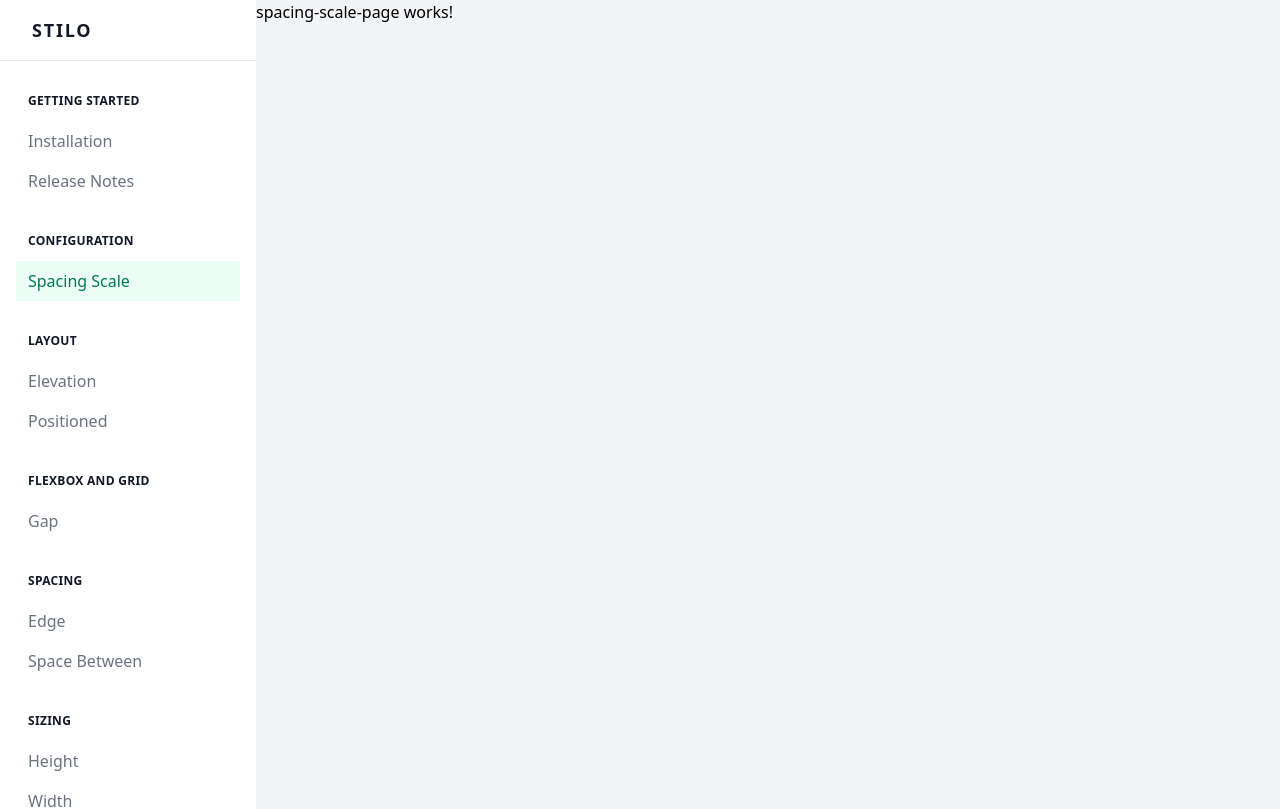
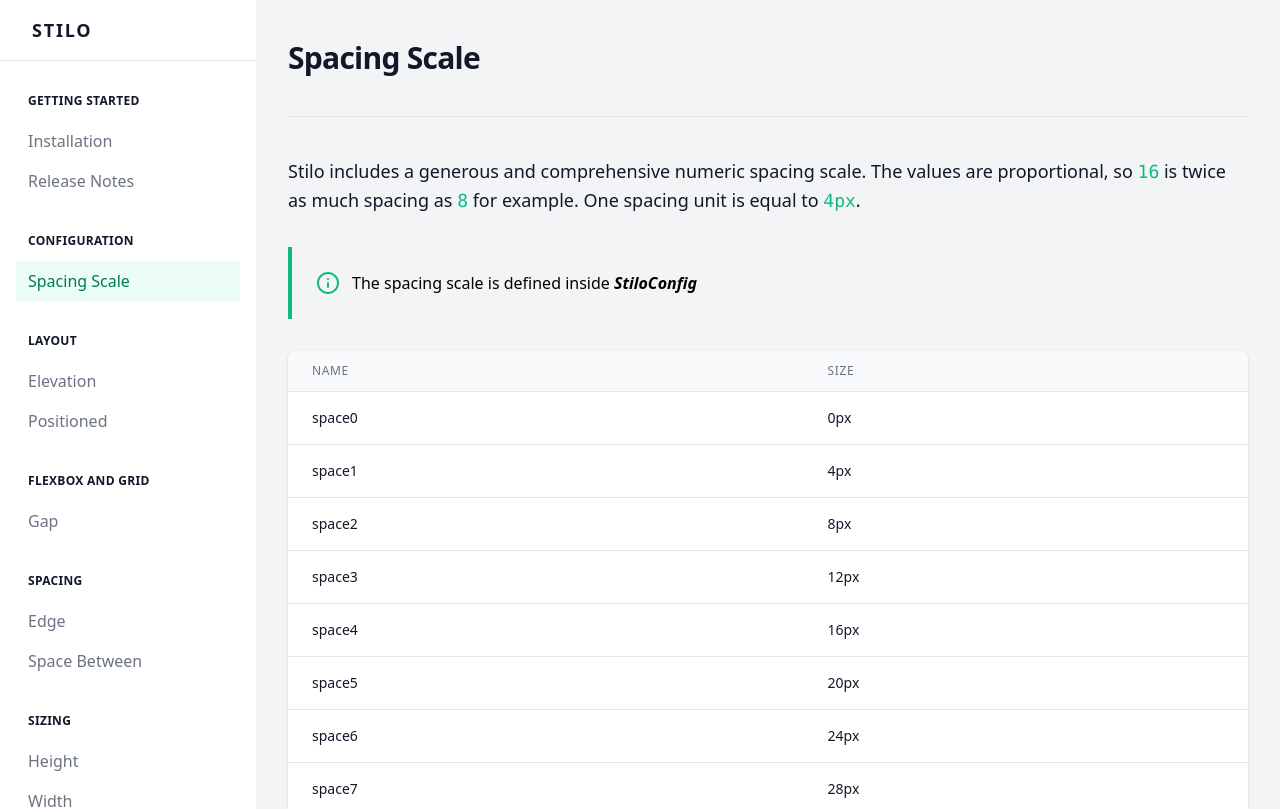
Before and after one commit to mirkorap/stilo-documentation, an Angular app: page /docs/spacing-scale in a window 1280 px wide. Shown: the top 809 px of the page. Built offline with nearby package versions, Linux system fonts and the light colour scheme.

Commit message:
feat: add documentation for spacing scale

```diff
--- /dev/null
+++ b/src/app/config/scale.config.ts
@@ -0,0 +1,9 @@
+import { InjectionToken } from '@angular/core';
+
+export const SCALE_CONFIG = new InjectionToken<number[]>('scale.config');
+
+export const SPACING_SCALE_UNIT = 4;
+
+export const SPACING_SCALE_CONFIG = [
+  0, 1, 2, 3, 4, 5, 6, 7, 8, 9, 10, 11, 12, 14, 16, 20, 24, 28, 32, 36, 40, 44, 48, 52, 56, 60, 64, 72, 80, 96
+];
--- a/src/app/pages/spacing-scale-page/spacing-scale-page.component.html
+++ b/src/app/pages/spacing-scale-page/spacing-scale-page.component.html
@@ -1 +1,27 @@
-<p>spacing-scale-page works!</p>
+<div class="min-w-0 w-full flex-auto lg:static lg:max-h-full lg:overflow-visible">
+  <div class="w-full flex">
+    <div class="min-w-0 flex-auto px-4 sm:px-6 xl:px-8 pt-10 pb-24 lg:pb-16">
+      <div>
+        <div class="pb-10 border-b border-gray-200 mb-10">
+          <h1 class="inline-block text-3xl font-extrabold text-gray-900 tracking-tight">Spacing Scale</h1>
+        </div>
+        <p class="mt-1 text-lg text-gray-900">
+          Stilo includes a generous and comprehensive numeric spacing scale. The values are proportional, so
+          <code class="text-green-500">16</code> is twice as much spacing as <code class="text-green-500">8</code> for
+          example. One spacing unit is equal to <code class="text-green-500">4px</code>.
+        </p>
+
+        <app-hint-box>
+          <div>
+            The spacing scale is defined inside
+            <span class="font-semibold italic">StiloConfig</span>
+          </div>
+        </app-hint-box>
+      </div>
+
+      <div>
+        <app-table [columns]="columns" [rows]="rows"></app-table>
+      </div>
+    </div>
+  </div>
+</div>
--- a/src/app/pages/spacing-scale-page/spacing-scale-page.component.ts
+++ b/src/app/pages/spacing-scale-page/spacing-scale-page.component.ts
@@ -1,16 +1,26 @@
-import { Component, OnInit, ChangeDetectionStrategy } from '@angular/core';
+import { ChangeDetectionStrategy, Component, Inject, OnInit } from '@angular/core';
+import { SCALE_CONFIG, SPACING_SCALE_CONFIG, SPACING_SCALE_UNIT } from '@app/config/scale.config';
 
 @Component({
   selector: 'app-spacing-scale-page',
   templateUrl: './spacing-scale-page.component.html',
   styleUrls: ['./spacing-scale-page.component.scss'],
-  changeDetection: ChangeDetectionStrategy.OnPush
+  changeDetection: ChangeDetectionStrategy.OnPush,
+  providers: [{ provide: SCALE_CONFIG, useValue: SPACING_SCALE_CONFIG }]
 })
 export class SpacingScalePageComponent implements OnInit {
+  config: number[] = [];
+  columns: string[] = ['name', 'size'];
+  rows: { [key: string]: any }[] = [];
 
-  constructor() { }
+  constructor(@Inject(SCALE_CONFIG) config: number[]) {
+    this.config = config;
+  }
 
   ngOnInit(): void {
+    this.rows = this.config.map((value) => {
+      const size = value * SPACING_SCALE_UNIT;
+      return { name: `space${value}`, size: `${size}px` };
+    });
   }
-
 }
```
